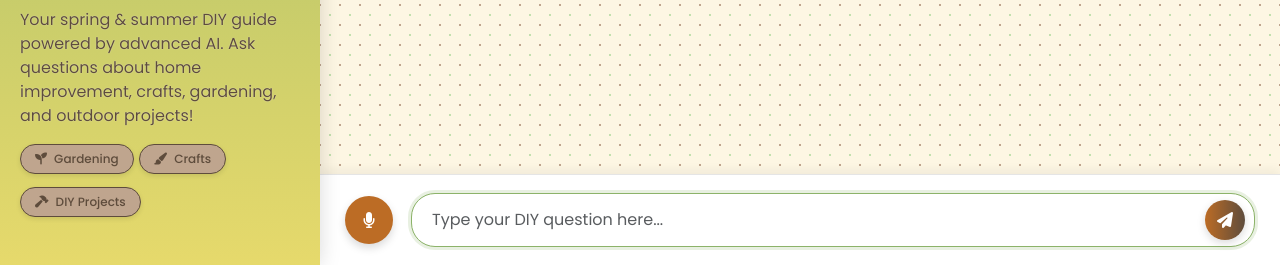
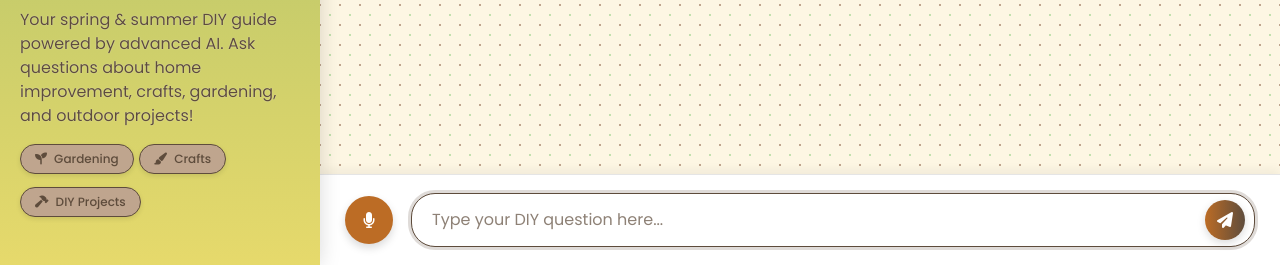
Before and after one commit to utkarsh-raj7/DIY-Guide-Chatbot, a Flask app: page / in a window 1280 px wide. Shown: the part 535-800 px from the top of the page. Run offline with Flask 3, Linux system fonts and the light colour scheme; some libraries are stand-ins or nearby versions.

Commit message:
Update user input styling to match brown theme
Replit-Commit-Author: Agent
Replit-Commit-Session-Id: c3111c99-b9bd-46e6-bd8b-c7347740a774
Replit-Commit-Screenshot-Url: https://storage.googleapis.com/screenshot-production-us-central1/2638bb54-82d8-4bd9-b141-b5275c3d5558/dec6dc31-6b31-432e-85a3-b3de576c74fa.jpg

```diff
--- a/static/css/styles.css
+++ b/static/css/styles.css
@@ -232,22 +232,7 @@ body {
     position: relative;
 }
 
-#message-input {
-    border-radius: 24px;
-    padding: 14px 55px 14px 20px;
-    border: 1px solid rgba(0, 0, 0, 0.1);
-    resize: none;
-    overflow: auto;
-    max-height: 120px;
-    transition: all 0.2s ease;
-    box-shadow: 0 2px 8px rgba(0, 0, 0, 0.05);
-}
 
-#message-input:focus {
-    outline: none;
-    border-color: var(--spring-sage);
-    box-shadow: 0 0 0 3px rgba(140, 179, 105, 0.2);
-}
 
 .send-btn {
     position: absolute;
@@ -682,3 +667,28 @@ button:focus, textarea:focus, input:focus {
     background-color: var(--spring-brown) !important;
     color: white !important;
 }
+/* Updated text input styles to match brown theme */
+#message-input {
+    border-radius: 24px;
+    padding: 14px 55px 14px 20px;
+    border: 1px solid var(--spring-brown) !important;
+    resize: none;
+    overflow: auto;
+    max-height: 120px;
+    transition: all 0.2s ease;
+    box-shadow: 0 2px 8px rgba(0, 0, 0, 0.05);
+    background-color: var(--spring-light-brown) !important;
+    color: var(--spring-brown) !important;
+}
+
+#message-input::placeholder {
+    color: var(--spring-brown);
+    opacity: 0.7;
+}
+
+#message-input:focus {
+    outline: none;
+    border-color: var(--spring-brown) !important;
+    box-shadow: 0 0 0 3px rgba(94, 76, 60, 0.2) !important;
+    background-color: white !important;
+}
```
